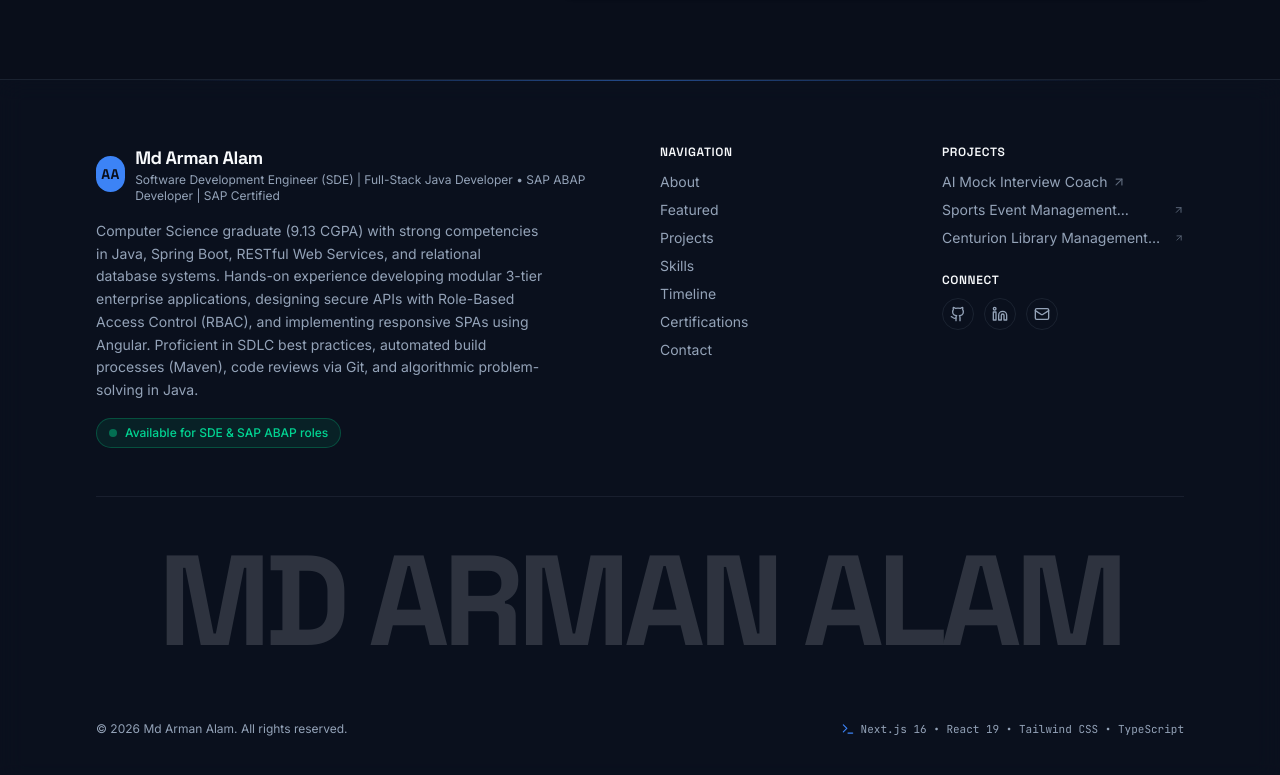
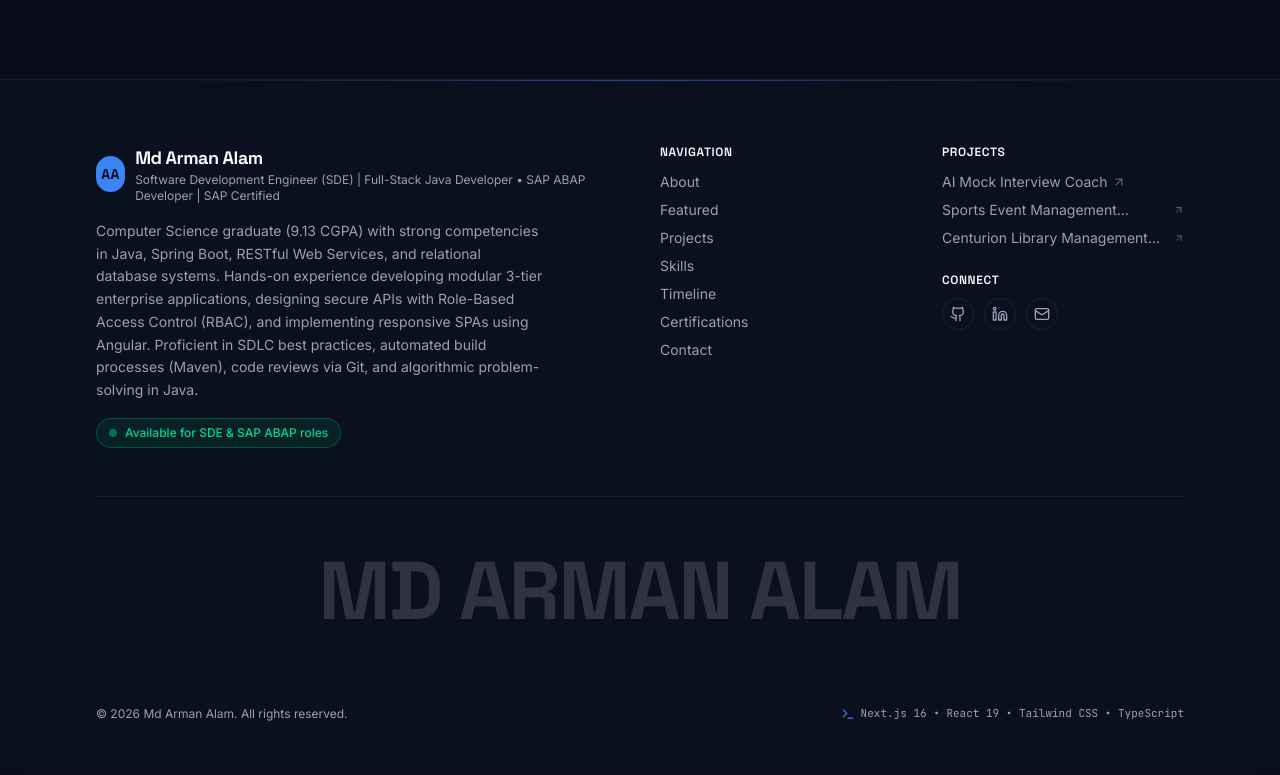
Before and after one commit to MdArman09/Md-Arman-Portfolio, a Next.js app: page / in a window 1280 px wide. Shown: the part 8245-9020 px from the top of the page. Built offline with nearby package versions, Linux system fonts and the light colour scheme.

Commit message:
fix(footer): make decorative wordmark fully responsive to prevent letter clipping on mobile

```diff
--- a/components/layout/footer.tsx
+++ b/components/layout/footer.tsx
@@ -115,11 +115,26 @@ export function Footer() {
           </div>
         </div>
 
-        {/* Large Decorative Wordmark */}
-        <div className="py-10 text-center select-none overflow-hidden opacity-10 dark:opacity-15 pointer-events-none">
-          <span className="font-display font-extrabold text-5xl sm:text-7xl lg:text-9xl tracking-tighter text-foreground whitespace-nowrap block">
-            MD ARMAN ALAM
-          </span>
+        {/* Large Decorative Wordmark (Scalable SVG ensures zero clipping/overflow on all device sizes) */}
+        <div className="py-6 sm:py-10 select-none overflow-hidden opacity-10 dark:opacity-15 pointer-events-none flex justify-center items-center w-full px-2">
+          <svg
+            viewBox="0 0 1000 110"
+            className="w-full max-w-5xl h-auto select-none"
+            aria-hidden="true"
+          >
+            <text
+              x="50%"
+              y="55%"
+              dominantBaseline="middle"
+              textAnchor="middle"
+              fill="currentColor"
+              className="font-display font-extrabold tracking-tight text-foreground uppercase"
+              fontSize="80"
+              letterSpacing="-0.02em"
+            >
+              MD ARMAN ALAM
+            </text>
+          </svg>
         </div>
 
         {/* Bottom bar */}
```
